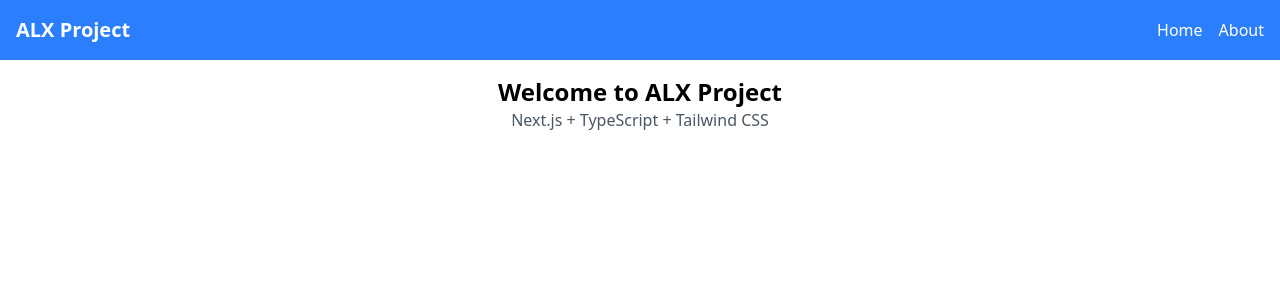
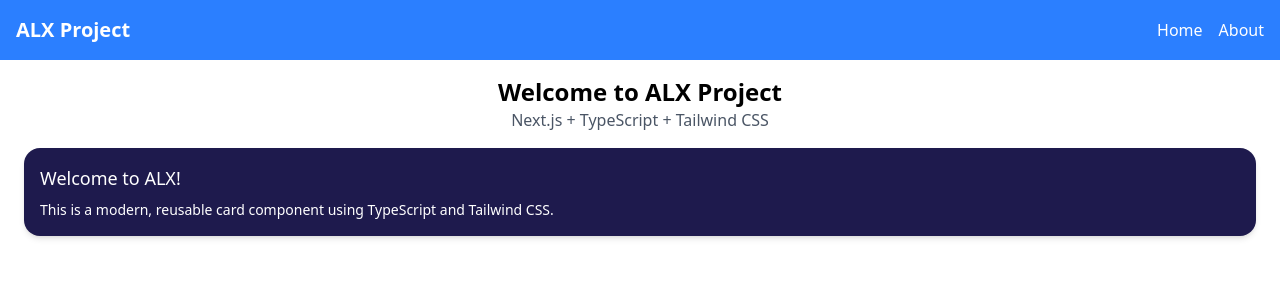
Before and after one commit to kamau552/alx-project-0x02-setup, a Next.js app in the folder alx-project-0x02/: page / in a window 1280 px wide. Shown: the top 300 px of the page. Built offline with nearby package versions, Linux system fonts and the light colour scheme.

Commit message:
Reusable Card Component

```diff
--- /dev/null
+++ b/alx-project-0x02/components/common/Card.tsx
@@ -0,0 +1,17 @@
+import React from 'react'
+
+interface CardProps {
+  title: string;
+  description: string;
+}
+
+const Card: React.FC<CardProps> = ({title, description}) => {
+    return (
+        <div className="bg-indigo-950 rounded-2xl p-4 shadow-md ml-6 mr-6">
+            <h2 className="text-lg text-white font-medium mb-2">{title}</h2>
+            <p className="text-sm text-white">{description}</p>
+        </div>
+    )
+}
+
+export default Card;
--- a/alx-project-0x02/pages/index.tsx
+++ b/alx-project-0x02/pages/index.tsx
@@ -1,4 +1,7 @@
+import React from 'react';
 import Header from '../components/layout/Header';
+import Card from '../components/common/Card';
+
 
 export default function HomePage() {
   return (
@@ -8,6 +11,10 @@
         <h1 className="text-2xl font-bold">Welcome to ALX Project</h1>
         <p className="text-gray-600">Next.js + TypeScript + Tailwind CSS</p>
       </main>
+      <Card
+        title ="Welcome to ALX!"
+        description ="This is a modern, reusable card component using TypeScript and Tailwind CSS."
+      />
     </div>
   );
 }
```
